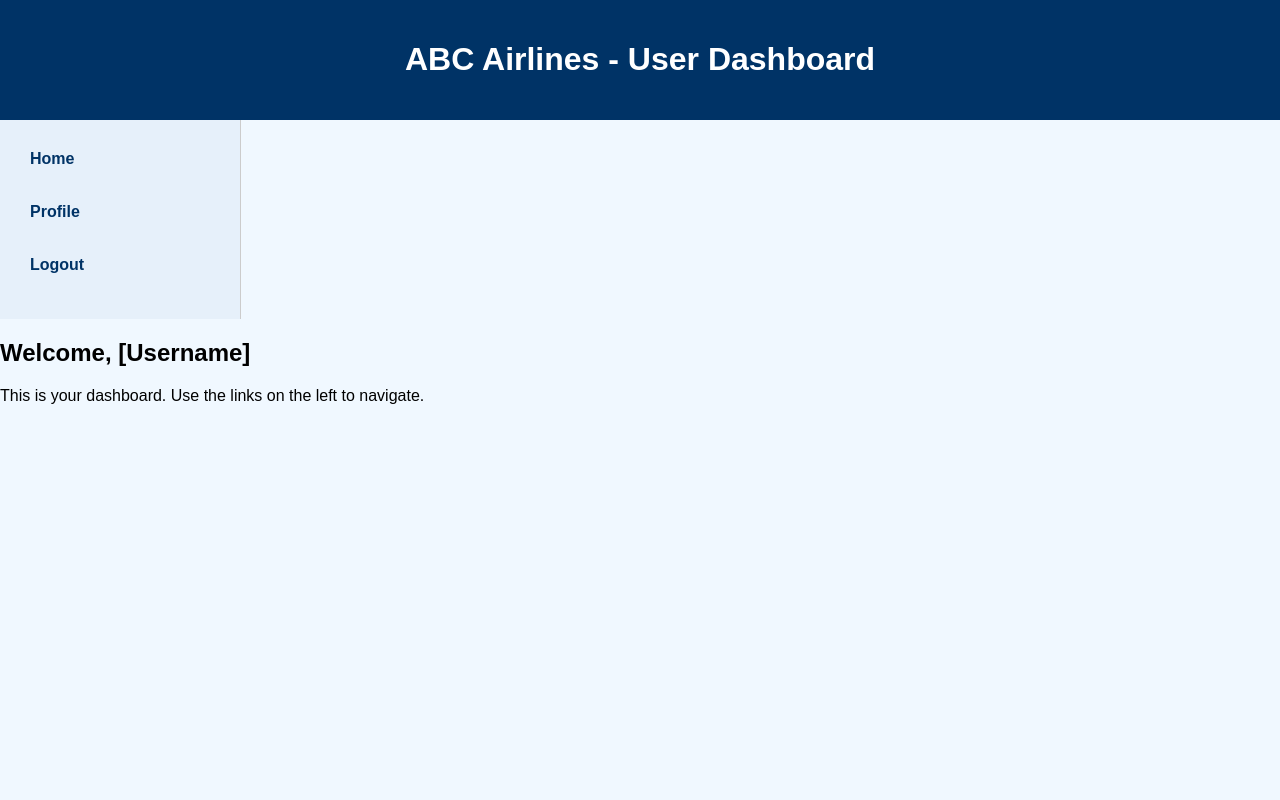
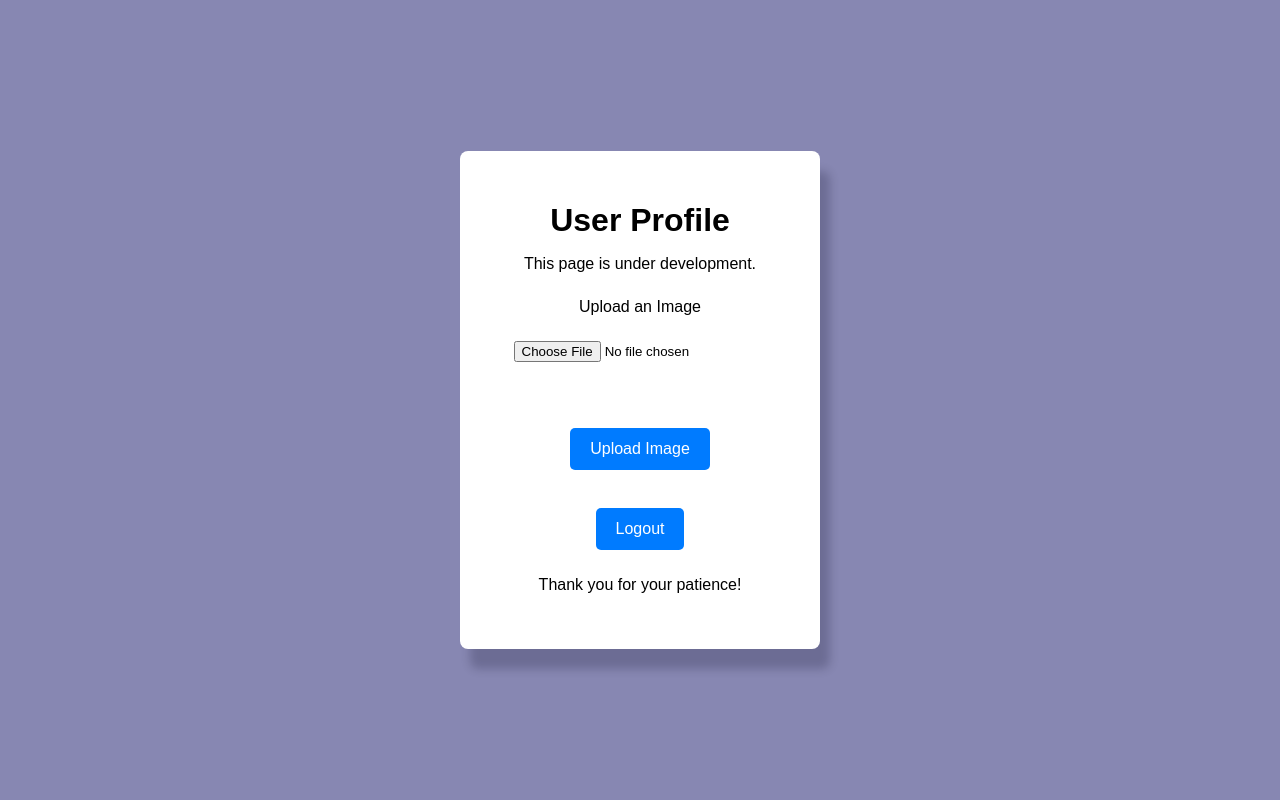
Before and after one commit to shoikot32/AIUB-web-tech, a PHP site: page /userprofile.php in a window 1280 px wide. Run offline with PHP 8.4, Linux system fonts and the light colour scheme.

Commit message:
MVC updated

```diff
--- a/control/useredit_action.php
+++ b/control/useredit_action.php
@@ -31,7 +31,6 @@ if ($_SERVER["REQUEST_METHOD"] === "POST") {
     // UPDATE
     if (isset($_POST['update'])) {
         $id = $_POST['user_id'];
-
         $firstname = trim($_POST['firstname']);
         $lastname = trim($_POST['lastname']);
         $username = trim($_POST['username']);
@@ -65,12 +64,13 @@ if ($_SERVER["REQUEST_METHOD"] === "POST") {
         }
     }
 
-    // ADD – redirect to registration page when Add button is clicked
+
     if (isset($_POST['add'])) {
         closeCon($conn);
-        header("Location: ../view/user_reg.php"); // assuming user_reg.php is your form page
+        header("Location: ../view/user_reg.php");
         exit();
     }
+    $allUsers = getAllUsers($conn);
 
     closeCon($conn);
 }
--- /dev/null
+++ b/control/userlogout.php
@@ -0,0 +1,6 @@
+<?php
+session_start();
+session_destroy();
+header("Location: ../view/userlogin.php?logout=success");
+exit();
+?>
--- /dev/null
+++ b/style/userprofile.css
@@ -0,0 +1,44 @@
+body {
+      font-family: Arial, sans-serif;
+      background: #8787b2;
+      display: flex;
+      align-items: center;
+      justify-content: center;
+      height: 100vh;
+      margin: 0;
+    }
+    .profile-container {
+      background: white;
+      padding: 30px 30px;
+      border-radius: 8px;
+      box-shadow: 10px 20px 10px rgba(1, 2, 29, 0.2);
+      text-align: center;
+      width: 300px;
+    }
+    h1 {
+      margin-bottom: 10px;
+      color: #000000;
+    }
+    p {
+      margin-bottom: 25px;
+      font-size: 16px;
+      color: #000000;
+    }
+    #fileToUpload {
+  display: block;
+  margin: 0 auto 20px auto;
+}
+    button {
+      background-color: #007BFF;
+      color: white;
+      border: none;
+      margin :10px;
+      padding: 12px 20px;
+      border-radius: 5px;
+      cursor: pointer;
+      font-size: 16px;
+      transition: background-color 0.3s;
+    }
+    button:hover {
+      background-color: #0056b3;
+    }
--- a/view/user_reg.php
+++ b/view/user_reg.php
@@ -123,7 +123,7 @@
 
             <!-- Submit -->
             <tr>
-                <td></td>
+                <td><a href="http://localhost/view/firstlab/view/userlogin.php" class="link">Back</a></td>
                 <td><input type="submit" name="submit" value="Submit"></td>
             </tr>
 
--- a/view/userlogin.php
+++ b/view/userlogin.php
@@ -33,6 +33,8 @@
                     <td> <a href="http://localhost/view/firstlab/view/user_reg.php" class="link">Sign Up </a></td>
                     <td><input type="submit" name="submit" value="login"></td>
                 </tr>
+                <td> <a href="http://localhost/view/firstlab/view/adminlogin.php" class="link">Admin panel </a></td>
+                <tr>
 
             </table>
         </form>
--- a/view/userprofile.php
+++ b/view/userprofile.php
@@ -1,30 +1,35 @@
+<?php
+session_start();
+$message = "";
+
+if (isset($_SESSION["upload_message"])) {
+    $message = $_SESSION["upload_message"];
+    unset($_SESSION["upload_message"]);
+}
+?>
+
 <!DOCTYPE html>
-<html>
+<html lang="en">
 <head>
-    <title>User Dashboard</title>
-    <link rel="stylesheet" href="../style/userdashboard.css">
+  <link rel="stylesheet" type="text/css" href="../style/userprofile.css" />
 </head>
 <body>
+  <div class="profile-container">
+    <h1>User Profile</h1>
+    <p>This page is under development.</p>
 
-    <div class="header">
-        <h1>ABC Airlines - User Dashboard</h1>
-    </div>
+    <?php if (!empty($message)) {
+      echo "<span>$message</span><br>";
+    } ?>
 
-    <div class="dashboard">
-        <!-- Sidebar -->
-        <div class="sidebar">
-            <div class="item"><a href="#">Home</a></div>
-            <div class="item"><a href="#">Profile</a></div>
-            <div class="item"><a href="#">Logout</a></div>
-        </div>
+    <p>Upload an Image</p>
+    <form action="../control/upload_action.php" method="post" enctype="multipart/form-data">
+      <input type="file" name="fileToUpload" id="fileToUpload"><br><br>
+      <button type="submit" name="upload">Upload Image</button><br><br>
+      <button type="submit" name="logout">Logout</button>
+    </form>
 
-        <!-- Content -->
-        <div class="content">
-            <h2>Welcome, [Username]</h2>
-            <p>This is your dashboard. Use the links on the left to navigate.</p>
-        </div>
-    </div>
-
-
+    <p>Thank you for your patience!</p>
+  </div>
 </body>
 </html>
```
Also changed, not shown: control/upload_action.php (added, +48 -0 lines), view/adminlogin.php (+9 -0 lines), view/useredit.php (+40 -5 lines), upload/771187.jpg (added).
